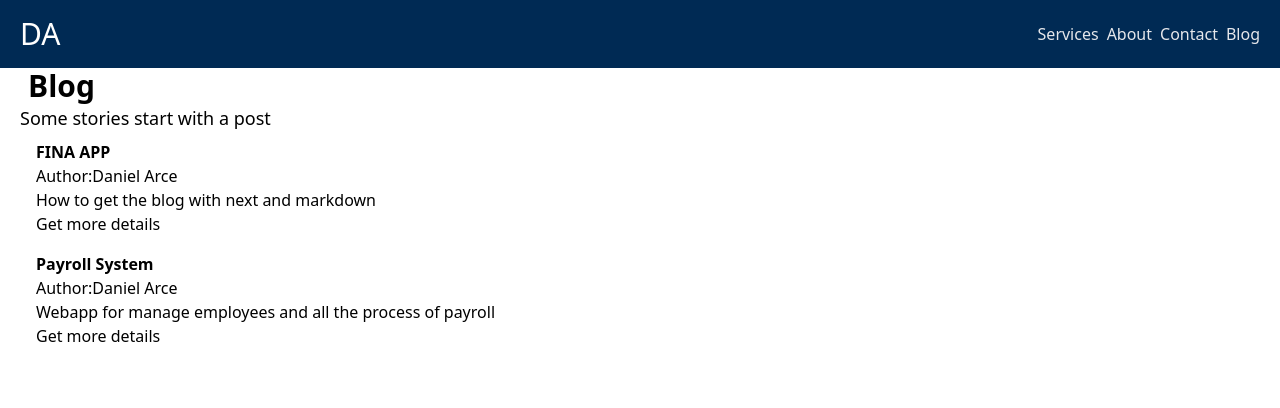
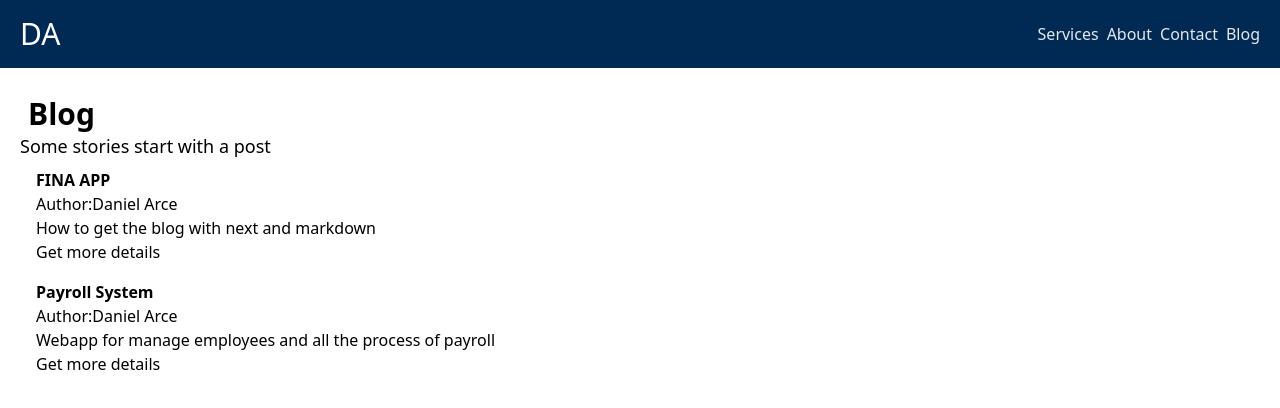
Before and after one commit to DanielCArce/Daniel-Arce-Website, a Next.js app: page /blog in a window 1280 px wide. Shown: the top 408 px of the page. Built offline with nearby package versions, Linux system fonts and the light colour scheme.

Commit message:
minimus changes in page

```diff
--- a/app/(blog)/blog/page.tsx
+++ b/app/(blog)/blog/page.tsx
@@ -5,7 +5,7 @@ async function page() {
   const allBlogPostsSlugs = await getAllPosts()
 
   return (
-    <div className="px-5">
+    <div className="px-5 pt-7">
       <header>
         <h2 className="text-3xl font-semibold pl-2">Blog</h2>
         <h3 className="text-lg font-light text-italic">Some stories start with a post </h3>
--- a/posts-in-blog/fina-mobile-app.mdx
+++ b/posts-in-blog/fina-mobile-app.mdx
@@ -7,7 +7,7 @@
  url: "fina-mobile-app"
 ---
 # Case Study : FINA Mobile App
-
+------
 ## Problem
 
 The company growt to a level that don't handle correctly the orders from clients and some orders are
```
